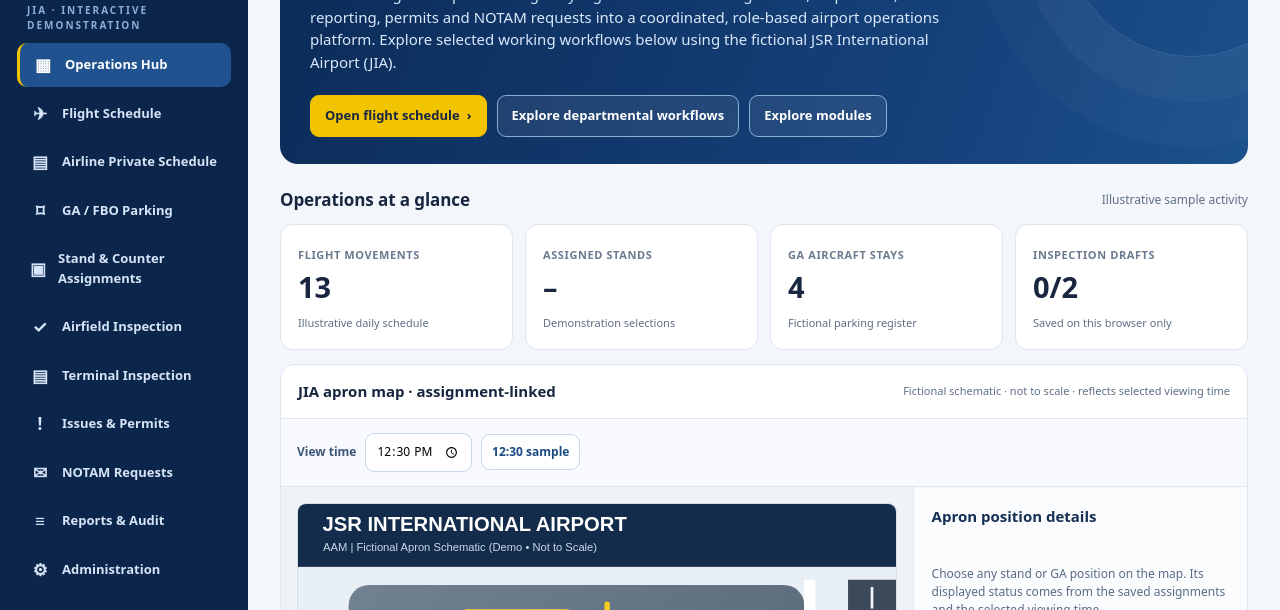
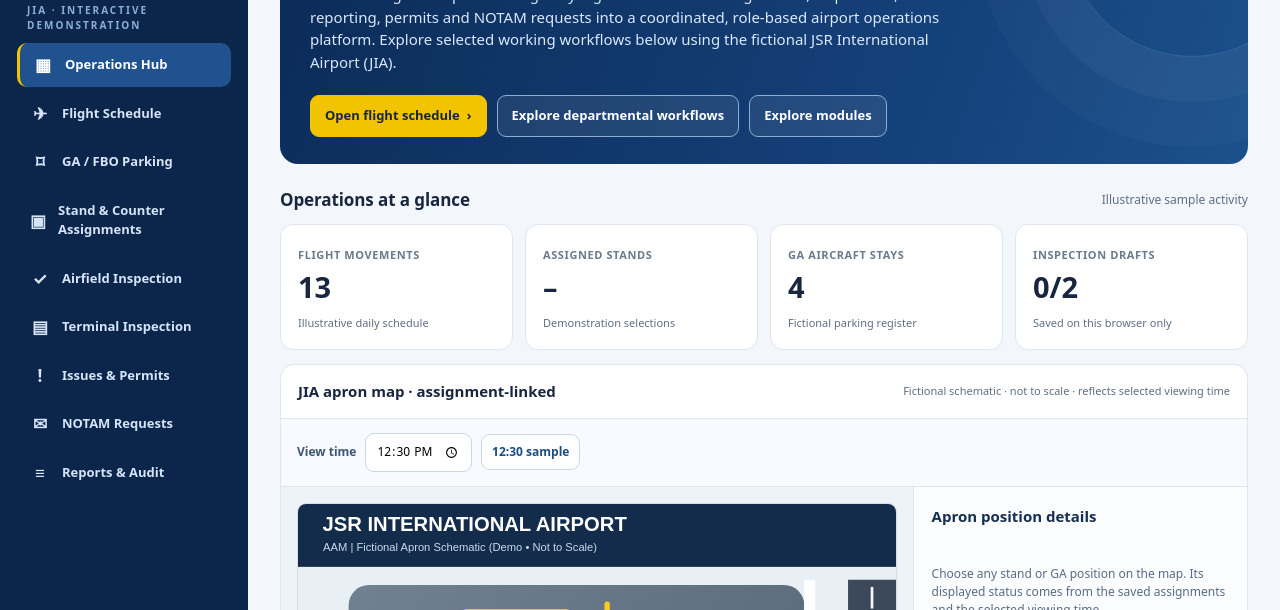
Before and after one commit to HTLearn2022/AAM, a plain HTML site: page index.html in a window 1280 px wide. Shown: the part 190-800 px from the top of the page. Drawn offline with Linux system fonts and the light colour scheme.

Commit message:
Respect selected department in original dashboard navigation and update apron on account switch

```diff
--- a/index.html
+++ b/index.html
@@ -94,6 +94,7 @@ main{min-width:0;padding:26px 32px 38px}.topline{display:flex;justify-content:sp
 /* Keep the original AAM dashboard; embed role-specific workflows under its existing sidebar. */
 .top-identity{display:flex;align-items:center;gap:10px;flex-wrap:wrap;justify-content:flex-end}
 .demo-account-label{font-size:11px;font-weight:750;color:#345775;display:flex;align-items:center;gap:7px}
+.menu a[hidden]{display:none!important}
 .demo-account-label select{border:1px solid #c2d4e5;background:#fff;border-radius:9px;padding:8px 10px;color:#173c66;font-weight:700;max-width:270px;font-size:12px;min-width:155px}
 .workspace-panel{background:#fff;border:1px solid var(--line);border-radius:14px;overflow:hidden}
 #departmentFrame{display:block;border:0;width:100%;min-height:660px;background:#f2f6fb}
@@ -342,7 +343,7 @@ main{min-width:0;padding:26px 32px 38px}.topline{display:flex;justify-content:sp
   for(const stand of state.stands){const on=flights.filter(f=>f.stand===stand&&active(f,t,state.turn));const b=el('div','bay'+(on.length?' busy':''));b.append(el('b','',stand),el('span','',on.length?on.map(f=>f.flight).join(', '):'Available in preview'));grid.append(b)}
   drawMap(state,t);
  }
- $$('viewTime').addEventListener('input',paint);$$('resetTime').addEventListener('click',()=>{$$('viewTime').value='12:30';paint()});window.addEventListener('pageshow',paint);window.addEventListener('storage',paint);document.addEventListener('visibilitychange',()=>{if(!document.hidden)paint()});paint();
+ $$('viewTime').addEventListener('input',paint);$$('resetTime').addEventListener('click',()=>{$$('viewTime').value='12:30';paint()});window.addEventListener('pageshow',paint);window.addEventListener('storage',paint);window.addEventListener('aam-account-updated',paint);document.addEventListener('visibilitychange',()=>{if(!document.hidden)paint()});paint();
 })();
 </script>
 <script>
@@ -378,15 +379,45 @@ function populate(){
  if(users.some(function(x){return x[0]===previous}))dropdown.value=previous;
  else if(users.some(function(x){return x[0]==='u-ops'}))dropdown.value='u-ops';
  dropdownId=dropdown.value;
+ updateRoleNavigation();
 }
 function setAccount(id){
  try{sessionStorage.setItem(SESSION,id)}catch(e){}
  dropdownId=id;
+ updateRoleNavigation();
+}
+function updateRoleNavigation(){
+ var saved;try{saved=JSON.parse(localStorage.getItem(KEY)||'null')}catch(e){}
+ var user=saved&&saved.users&&saved.users.find(function(u){return u.id===dropdown.value});
+ var role=user&&saved.roles&&saved.roles.find(function(r){return r.name===user.role});
+ var map={flights:'flights:view',private:'private:view',ga:'ga:view',issues:'issues:view',notams:'notams:view',reports:'reports:view',admin:'admin:manage'};
+ var fallback={
+  'u-ops':['flights','ga','issues','notams','reports'],
+  'u-admin':Object.keys(map),
+  'u-manager':['flights','ga','issues','notams','reports'],
+  'u-atc':['flights','ga','issues','notams'],
+  'u-ais':['flights','notams','reports'],
+  'u-horizon':['flights','private','ga','issues','notams'],
+  'u-coastal':['flights','private','ga','issues','notams'],
+  'u-cargo':['flights','private','ga','issues','notams'],
+  'u-fbo':['flights','ga','issues'],
+  'u-handler':['flights','ga','issues'],
+  'u-maint':['flights','issues','notams'],
+  'u-safety':['flights','issues','notams','reports'],
+  'u-comms':['flights','issues','notams'],
+  'u-fire':['flights','issues','notams']
+ };
+ nav.querySelectorAll('a[data-workspace]').forEach(function(a){
+  var key=a.dataset.workspace;
+  var permitted=role?(role.name==='System Administrator'||role.perms.includes(map[key])||(key==='issues'&&role.perms.includes('permits:view'))):((fallback[dropdown.value]||[]).includes(key));
+  a.hidden=!permitted;
+ });
 }
 function title(id){return ({flights:'Flight Schedule',private:'Airline Private Schedule',ga:'GA / FBO Parking',issues:'Issues & Permits',permits:'Issues & Permits',notams:'NOTAM Requests',reports:'Reports & Audit',admin:'Administration'})[id]||'Departmental workflow'}
 function choosePage(){
  var match=(location.hash||'').match(/^#aam-(flights|private|ga|issues|permits|notams|reports|admin)$/);
  var page=match&&match[1];
+ if(page&&nav.querySelector('a[data-workspace="'+(page==='permits'?'issues':page)+'"]')?.hidden){page=null;history.replaceState(null,'',location.pathname)}
  if(!page){
    dashboard.hidden=false;workspace.hidden=true;crumb.textContent='Operations Hub / Overview';
    nav.querySelectorAll('a').forEach(function(a){a.classList.toggle('current',a.getAttribute('href')==='index.html')});
@@ -406,6 +437,7 @@ dropdown.addEventListener('change',function(){
  setAccount(this.value);
  if(!workspace.hidden)frame.src='portal.html?embed=1#'+workspacePage;
  else window.dispatchEvent(new Event('aam-account-updated'));
+ choosePage();
 });
 document.addEventListener('click',function(e){
  var a=e.target.closest('a[data-workspace]');if(!a)return;
@@ -418,7 +450,7 @@ window.addEventListener('message',function(e){
  frame.style.height=height+'px';
  populate();
 });
-window.addEventListener('storage',function(e){if(e.key===KEY)populate()});
+window.addEventListener('storage',function(e){if(e.key===KEY){populate();window.dispatchEvent(new Event('aam-account-updated'))}});
 populate();
 var savedId=null;try{savedId=sessionStorage.getItem(SESSION)}catch(e){}
 if(savedId&&dropdown.querySelector('option[value="'+savedId+'"]'))dropdown.value=savedId;
```
